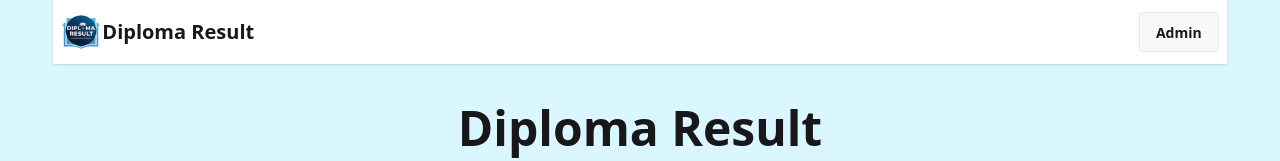
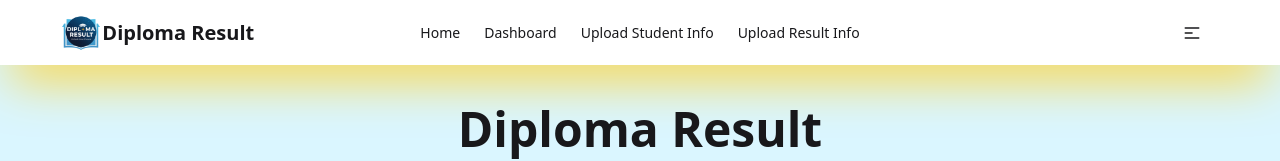
Before and after one commit to abusayedsohag/student-result-management-system, a React (Vite) app: page / in a window 1280 px wide. Shown: the top 161 px of the page. Built offline with nearby package versions, Linux system fonts and the light colour scheme; no server answers.

Commit message:
modify navbar nd redesign

```diff
--- a/src/Components/Navbar/Navbar.jsx
+++ b/src/Components/Navbar/Navbar.jsx
@@ -7,6 +7,20 @@
 const Navbar = () => {
 
     const { user, signOutme } = useContext(AuthProvider)
+
+
+    const links =
+        <>
+            <li><Link to={'/'}>Home</Link></li>
+            <li>
+                <Link to={'/admin/dashboard'} >
+                    Dashboard
+                </Link>
+            </li>
+            <li><Link to={'/upload-student-info'}>Upload Student Info</Link></li>
+            <li><Link to={'/upload-result-info'}>Upload Result Info</Link></li>
+        </>
+
 
     const handleSignOut = () => {
         signOutme()
@@ -26,9 +40,9 @@
     }
 
     return (
-        <div className='w-11/12 mx-auto'>
-            <div className="navbar bg-base-100 shadow-sm">
-                <div className="flex-1">
+        <div className='bg-white shadow-2xl shadow-amber-300'>
+            <div className="navbar md:w-11/12 mx-auto">
+                <div className="navbar-start">
                     <div className='flex items-center'>
                         <img
                             src={logo}
@@ -38,7 +52,15 @@
                         <a href='/' className="btn btn-ghost md:text-xl p-0">Diploma Result</a>
                     </div>
                 </div>
-                <div className="flex-none">
+                <div className="navbar-center hidden lg:flex">
+                    <ul className="menu menu-horizontal px-1">
+                        {
+                            links
+                        }
+                    </ul>
+                </div>
+                <div className="navbar-end">
+                    <div className="flex-none ">
                         <div className="dropdown dropdown-end">
                             {
                                 user ?
@@ -52,23 +74,35 @@
                                         </div>
                                         <ul
                                             tabIndex={0}
-                                        className="menu menu-sm dropdown-content bg-base-100 rounded-box z-1 mt-3 w-52 p-2 shadow">
-                                        <li>
-                                            <Link to={'/admin/dashboard'} >
-                                                Dashboard
-                                            </Link>
-                                        </li>
-                                        <li><Link to={'/upload-student-info'}>Upload Student Info</Link></li>
-                                        <li><Link to={'/upload-result-info'}>Upload Result Info</Link></li>
+                                            className="menu menu-sm dropdown-content bg-base-100 rounded-box z-1 mt-3 w-48 p-2 shadow shadow-sky-100">
+                                            <span className='lg:hidden'>
+                                                {
+                                                    links
+                                                }
+                                            </span>
                                             <li><button onClick={handleSignOut}>Log Out</button></li>
                                         </ul>
                                     </> :
                                     <>
-                                    <div>
-                                        <Link to={"/login"} className='btn'>Admin</Link>
+                                        <div tabIndex={0} role="button" className="btn btn-ghost">
+                                            <svg xmlns="http://www.w3.org/2000/svg" className="h-5 w-5" fill="none" viewBox="0 0 24 24" stroke="currentColor"> <path strokeLinecap="round" strokeLinejoin="round" strokeWidth="2" d="M4 6h16M4 12h8m-8 6h16" /> </svg>
                                         </div>
+                                        <ul
+                                            tabIndex={0}
+                                            className="menu menu-sm dropdown-content bg-base-100 rounded-box z-1 mt-3 w-48 p-2 shadow shadow-sky-100">
+
+                                            <span className='lg:hidden'>
+                                                {
+                                                    links
+                                                }
+                                            </span>
+                                            <li>
+                                                <Link className='bg-sky-500 py-2 text-white' to={"/login"}>Admin Login</Link>
+                                            </li>
+                                        </ul>
                                     </>
                             }
+                        </div>
                     </div>
                 </div>
             </div>
```
Lines whose indentation alone changed are shown as unchanged.
